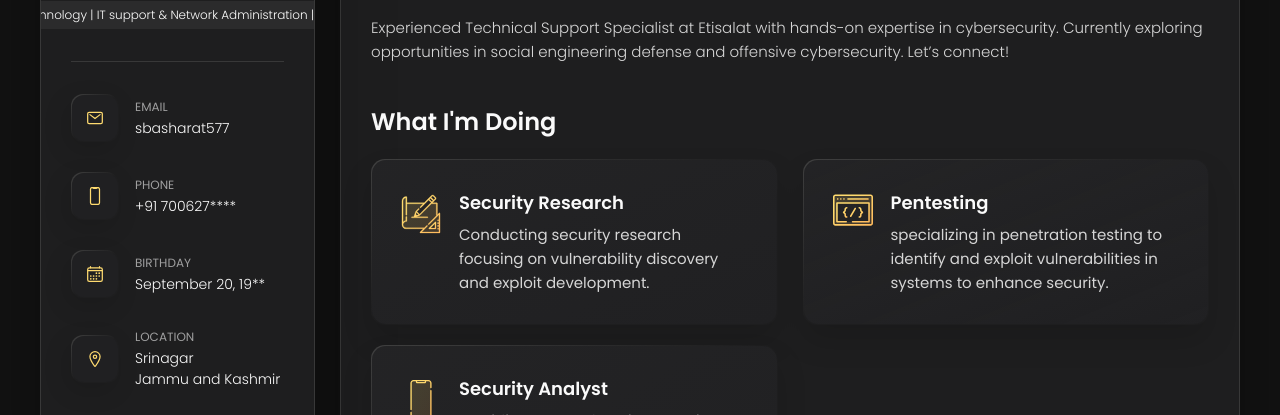
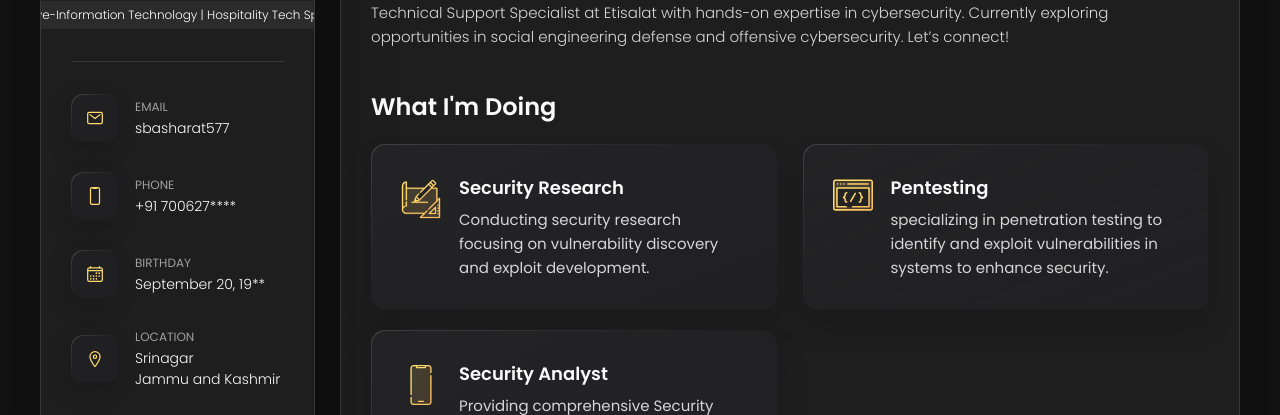
Before and after one commit to shahbasharat/portfolio, a plain HTML site: page index.html in a window 1280 px wide. Shown: the part 346-761 px from the top of the page. Drawn offline with nearby package versions, Linux system fonts and the light colour scheme.

Commit message:
Update index.html

```diff
--- a/index.html
+++ b/index.html
@@ -48,7 +48,7 @@
         <div class="info-content">
           <h1 class="name" title="Richard hanrick">Basharat Salam</h1>
 
-          <p class="title"> Executive-Information Technology | IT support & Network Administration | Hospitality Tech Specialist</p>
+          <p class="title"> Executive-Information Technology | Hospitality Tech Specialist</p>
         </div>
 
         <button class="info_more-btn" data-sidebar-btn>
@@ -206,10 +206,7 @@
         <section class="about-text">
           <p>
           I’m Basharat Salam, currently pursuing a Master of Computer Applications (MCA) in Cyber Security at Jain University. I hold a Bachelor's Degree in Computer Applications and a Diploma in Computer Applications from the National Institute of Electronics & Information Technology. With a deep passion for securing digital systems and infrastructures, I specialize as a Bug Hunter, Security Researcher, and CTF Player. My expertise encompasses threat detection, vulnerability management, and enhancing digital security across various platforms. I am proficient in SIEM, SOAR, and cloud environments such as GCP. Additionally, I have earned certifications in Saceon, Chronicle, CAP, CNSP, and CyberOps, as well as CCNA, Network Security, and CyberOps.
-          </p>
-
-          <p>
-           Experienced Technical Support Specialist at Etisalat with hands-on expertise in cybersecurity. Currently exploring opportunities in social engineering defense and offensive cybersecurity. Let’s connect!
+          Experienced Technical Support Specialist at Etisalat with hands-on expertise in cybersecurity. Currently exploring opportunities in social engineering defense and offensive cybersecurity. Let’s connect!
           </p>
         </section>
 
```
